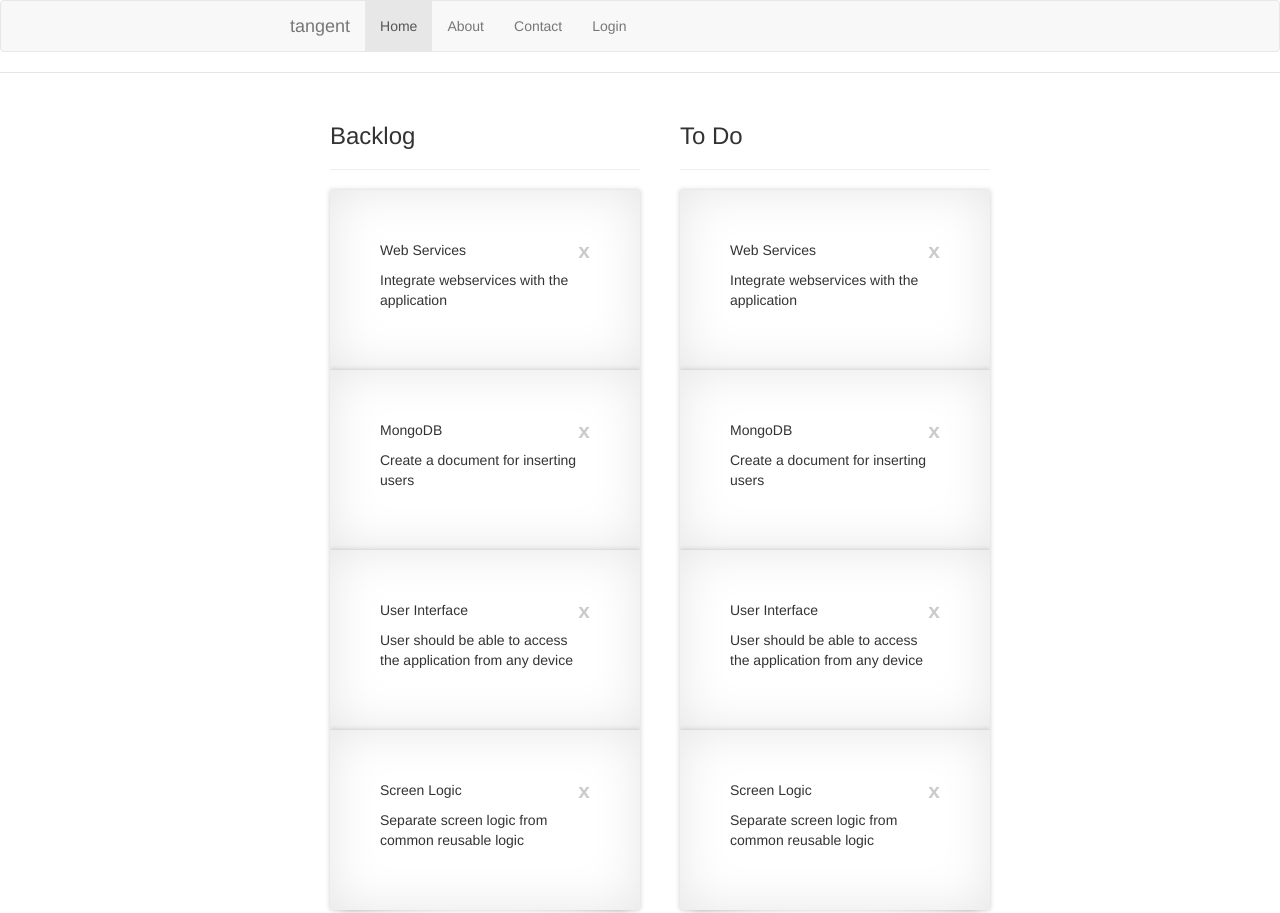
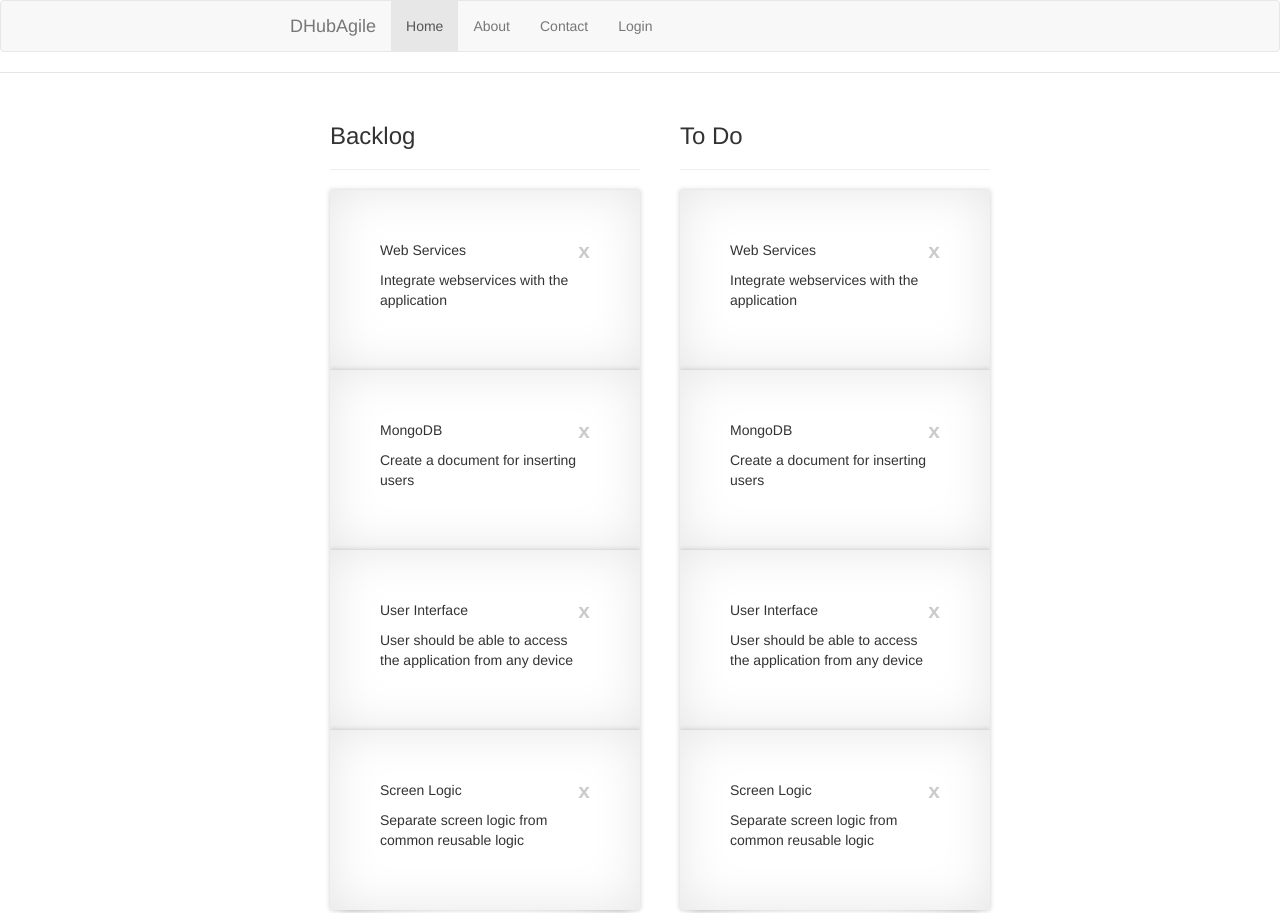
Before and after one commit to GontseNtshegi/DHubAgile, a website: page app/index.html in a window 1280 px wide. Shown: the top 913 px of the page. Drawn offline with nearby package versions, Linux system fonts and the light colour scheme; some packages are replaced by stand-ins of ours; files that its build step writes are made by us from their sources.

Commit message:
Enhancements

```diff
--- a/app/index.html
+++ b/app/index.html
@@ -15,7 +15,7 @@
     <link rel="stylesheet" href="styles/main.css">
     <!-- endbuild -->
   </head>
-  <body ng-app="tangentApp">
+  <body ng-app="DHubAgile">
     <!--[if lte IE 8]>
       <p class="browsehappy">You are using an <strong>outdated</strong> browser. Please <a href="http://browsehappy.com/">upgrade your browser</a> to improve your experience.</p>
     <![endif]-->
@@ -33,7 +33,7 @@
               <span class="icon-bar"></span>
             </button>
 
-            <a class="navbar-brand" href="#/">tangent</a>
+            <a class="navbar-brand" href="#/">DHubAgile</a>
           </div>
 
           <div class="collapse navbar-collapse" id="js-navbar-collapse">
--- a/app/scripts/app.js
+++ b/app/scripts/app.js
@@ -2,14 +2,14 @@
 
 /**
  * @ngdoc overview
- * @name tangentApp
+ * @name DHubAgile
  * @description
- * # tangentApp
+ * # DHubAgile
  *
  * Main module of the application.
  */
 angular
-  .module('tangentApp', [
+  .module('DHubAgile', [
     'ngAnimate',
     'ngCookies',
     'ngResource',
--- a/app/scripts/controllers/about.js
+++ b/app/scripts/controllers/about.js
@@ -2,12 +2,12 @@
 
 /**
  * @ngdoc function
- * @name tangentApp.controller:AboutCtrl
+ * @name DHubAgile.controller:AboutCtrl
  * @description
  * # AboutCtrl
- * Controller of the tangentApp
+ * Controller of the DHubAgile
  */
-angular.module('tangentApp')
+angular.module('DHubAgile')
   .controller('AboutCtrl', function () {
     this.awesomeThings = [
       'HTML5 Boilerplate',
--- a/app/scripts/controllers/login.js
+++ b/app/scripts/controllers/login.js
@@ -2,12 +2,12 @@
 
 /**
  * @ngdoc function
- * @name tangentApp.controller:LoginCtrl
+ * @name DHubAgile.controller:LoginCtrl
  * @description
  * # LoginCtrl
- * Controller of the tangentApp
+ * Controller of the DHubAgile
  */
-angular.module('tangentApp')
+angular.module('DHubAgile')
   .controller('LoginCtrl',['$scope','$http','$window', '$location'], function ($scope, $http, $window,$location) {
     /*this.awesomeThings = [
       'HTML5 Boilerplate',
--- a/app/scripts/controllers/main.js
+++ b/app/scripts/controllers/main.js
@@ -2,12 +2,12 @@
 
 /**
  * @ngdoc function
- * @name tangentApp.controller:MainCtrl
+ * @name DHubAgile.controller:MainCtrl
  * @description
  * # MainCtrl
- * Controller of the tangentApp
+ * Controller of the DHubAgile
  */
-angular.module('tangentApp')
+angular.module('DHubAgile')
   .controller('MainCtrl', function () {
 
       this.statuses = [{"name":"Backlog"},
--- a/app/scripts/controllers/projects.js
+++ b/app/scripts/controllers/projects.js
@@ -2,12 +2,12 @@
 
 /**
  * @ngdoc function
- * @name tangentApp.controller:ProjectsCtrl
+ * @name DHubAgile.controller:ProjectsCtrl
  * @description
  * # ProjectsCtrl
- * Controller of the tangentApp
+ * Controller of the DHubAgile
  */
-angular.module('tangentApp')
+angular.module('DHubAgile')
   .controller('ProjectsCtrl', function () {
     this.awesomeThings = [
       'HTML5 Boilerplate',
--- a/app/styles/main.css
+++ b/app/styles/main.css
@@ -98,7 +98,6 @@ body {
 }
 .cols{ /* ul */
     list-style-type: none;
-
     display: inline-block;
     *display: inline;
     zoom: 1;
--- a/bower.json
+++ b/bower.json
@@ -1,5 +1,5 @@
 {
-  "name": "tangent",
+  "name": "DHubAgile",
   "version": "0.0.0",
   "dependencies": {
     "angular": "^1.4.0",
@@ -15,7 +15,7 @@
     "angular-mocks": "^1.4.0"
   },
   "appPath": "app",
-  "moduleName": "tangentApp",
+  "moduleName": "DHubAgile",
   "overrides": {
     "bootstrap": {
       "main": [
--- a/package.json
+++ b/package.json
@@ -1,5 +1,5 @@
 {
-  "name": "tangent",
+  "name": "DhubAgile",
   "private": true,
   "devDependencies": {
     "autoprefixer-core": "^5.2.1",
```
